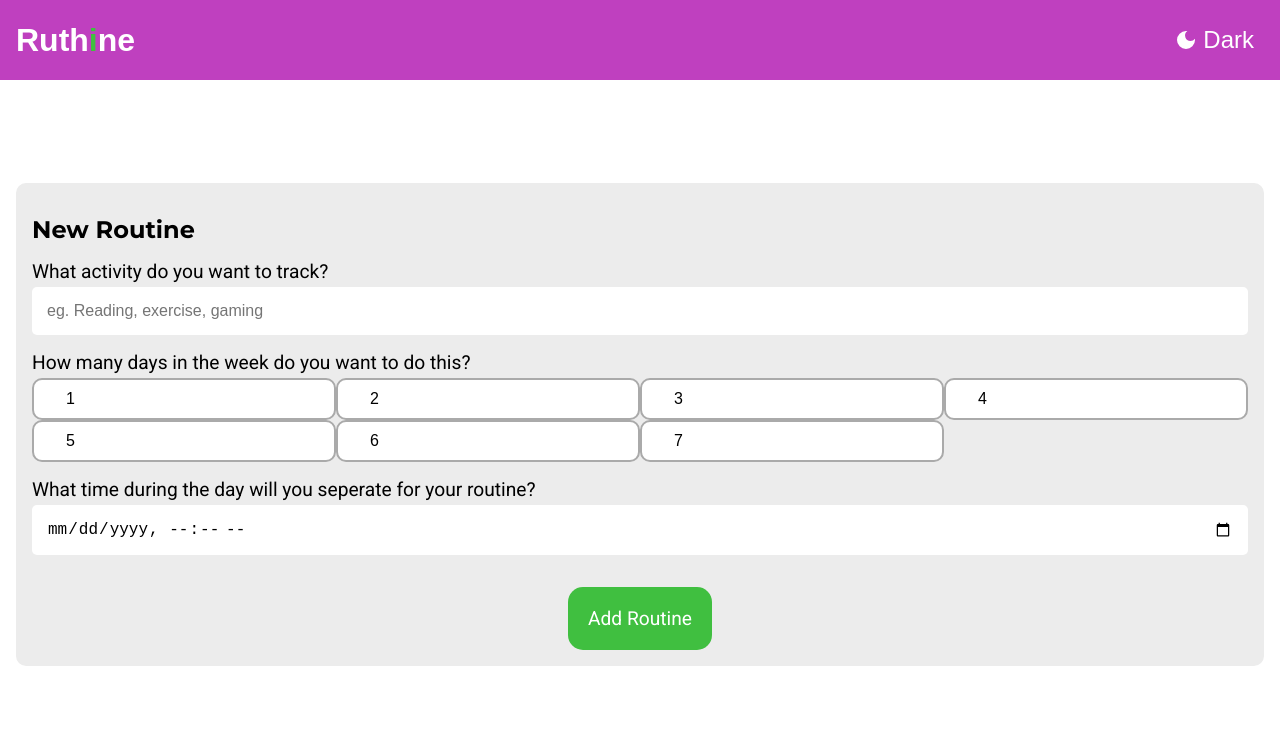
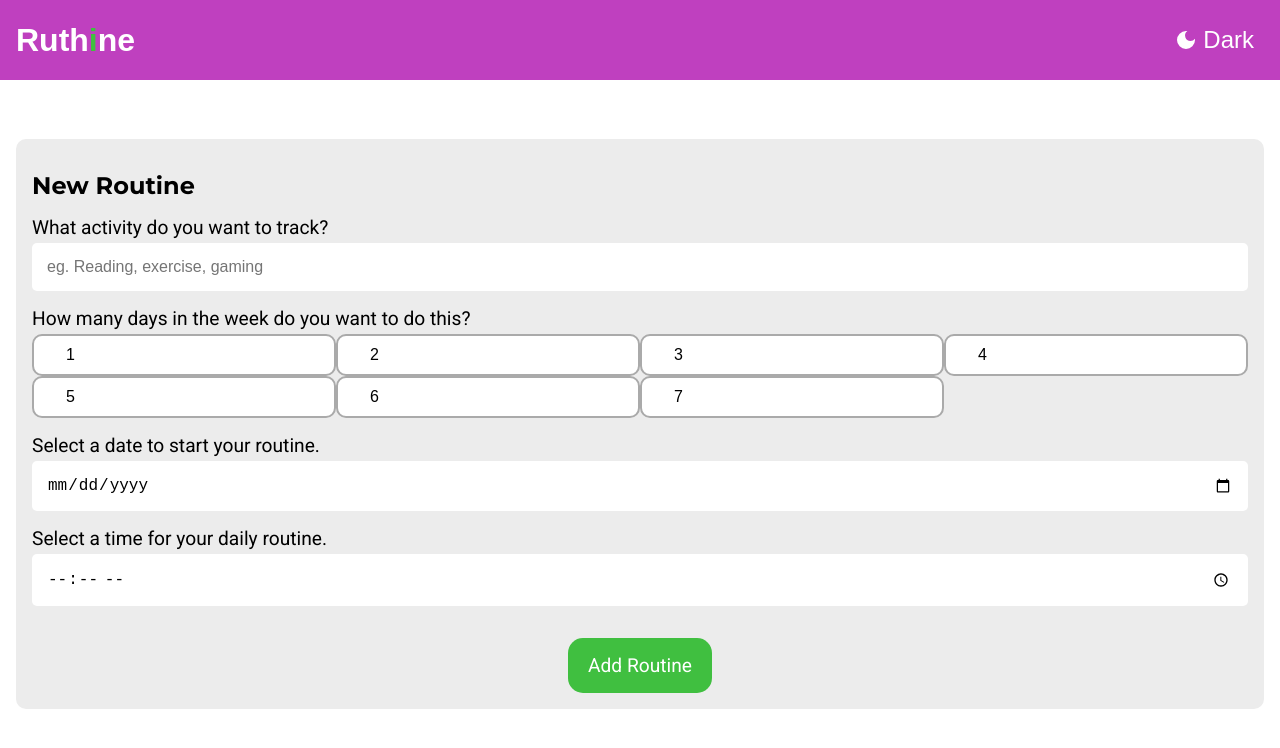
Before and after one commit to jephthahdominic/Consistensy, a React (Vite) app: page /add_routine in a window 1280 px wide. Shown: the top 748 px of the page. Built offline with nearby package versions, Linux system fonts and the light colour scheme; a web font is replaced by a local one.

Commit message:
Refactored the form logic appropriately

```diff
--- a/src/components/Button.module.css
+++ b/src/components/Button.module.css
@@ -1,6 +1,6 @@
 .cta {
     width: fit-content;
-    padding: 20px;
+    padding: 1rem 20px;
     margin-top: 1rem;
     border: none;
     background-color: var(--color-brand--2);
--- a/src/components/Form.jsx
+++ b/src/components/Form.jsx
@@ -1,17 +1,60 @@
+import { useAppContext } from '../contexts/AppContext';
 import Button from './Button'
 import styles from './Form.module.css'
 import React, { useState } from 'react'
 
+const formData = {
+    activity:"",
+    frequency:null,
+    startDate:null,
+    dailyTime:null
+}
+
 export default function Form() {
-    const [routine, setRoutine] = useState({})
+    const {dispatch} = useAppContext()
+    const [routine, setRoutine] = useState(formData);
+
     //form input handling
         function handleFrequencySelection(event){
             setRoutine({...routine, frequency:parseInt(event.target.value)})
         }
+
         function handleDateAndTime(){
+            let date = new Date()
+            let startDate = document.querySelector("input[type='date']");
+            let dailyTime = document.querySelector("input[type='time']");
+            if(startDate.value && dailyTime.value){
+                const selectedDate = new Date(startDate.value);
+                const [hours, minutes] = dailyTime.value.split(":");
+                selectedDate.setHours(hours);
+                selectedDate.setMinutes(minutes);
+
+                if(selectedDate < date){
+                    dispatch({type:"error", payload:"Invalid date"})
+                    throw new Error("Invalid date")
+                }else{
+                    setRoutine({
+                        ...routine,
+                        startDate:selectedDate.toLocaleDateString(),
+                        dailyTime:selectedDate.toLocaleTimeString()
+                    });
+                    console.log(routine)
+                }
+            }
 
         }
+
     //form submission and error handling
+
+    function updateRoutine(){
+        for(const key in routine){
+            if(!routine[key]){
+                dispatch({type:"error", payload:"Please fill all the fields"})
+                throw new Error("Please fill all the fields")
+            }
+        }
+        dispatch({type:"addRoutine", payload:routine})
+    }
 
 
   return (
@@ -33,11 +76,15 @@ export default function Form() {
             </div>
         </div>
         <div>
-            <label htmlFor="start-date">What time during the day will you seperate for your routine?</label>
-            <input type="datetime-local" id='start-date' />
+            <label htmlFor="start-date">Select a date to start your routine.</label>
+            <input type="date" id='start-date' onChange={()=>handleDateAndTime()}/>
+        </div>
+        <div>
+            <label htmlFor="daily-time">Select a time for your daily routine.</label>
+            <input type="time" id='daily-time' onChange={()=>handleDateAndTime()}/>
         </div>
         <div className={styles.btn_grp}>
-            <Button disabled>
+            <Button onClick={updateRoutine}>
                 Add Routine
             </Button>
         </div>
--- a/src/components/Routines.jsx
+++ b/src/components/Routines.jsx
@@ -1,13 +1,19 @@
+import { useEffect } from 'react';
+import { useAppContext } from '../contexts/AppContext'
 import Routine from './Routine'
 import styles from './Routines.module.css'
 export default function Routines() {
+  const {state} = useAppContext();
+  const {routines} = state;
+  console.log(routines)
+
   return (
     <>
       <h1>Routines</h1>
       <section className={styles.routines}>
-        <Routine />
-        <Routine />
-        <Routine />
+        {routines?.map((routine)=>{
+          <p>{routine.activity}</p>
+        })}
       </section>
     </>
   )
--- a/src/pages/Dashboard.jsx
+++ b/src/pages/Dashboard.jsx
@@ -11,9 +11,9 @@ export default function Dashboard() {
   const {theme} = useTheme();
   const navigate = useNavigate();
   const {state, dispatch} =  useAppContext()
-  const {status} = state;
+  const {statuss} = state;
   useEffect(()=>{
-    dispatch({type:"openLoader"})
+    dispatch({type:"openLoader"});
   },[])
 
   return (
@@ -24,7 +24,7 @@ export default function Dashboard() {
             <IoAddOutline style={{fontSize:'2rem'}}/>
             Add Routine
           </button>
-          <Routines />
+          <Routines/>
         </div>
       }
     </>
```
Also changed, not shown: src/contexts/AppContext.jsx (+1 -8 lines).
